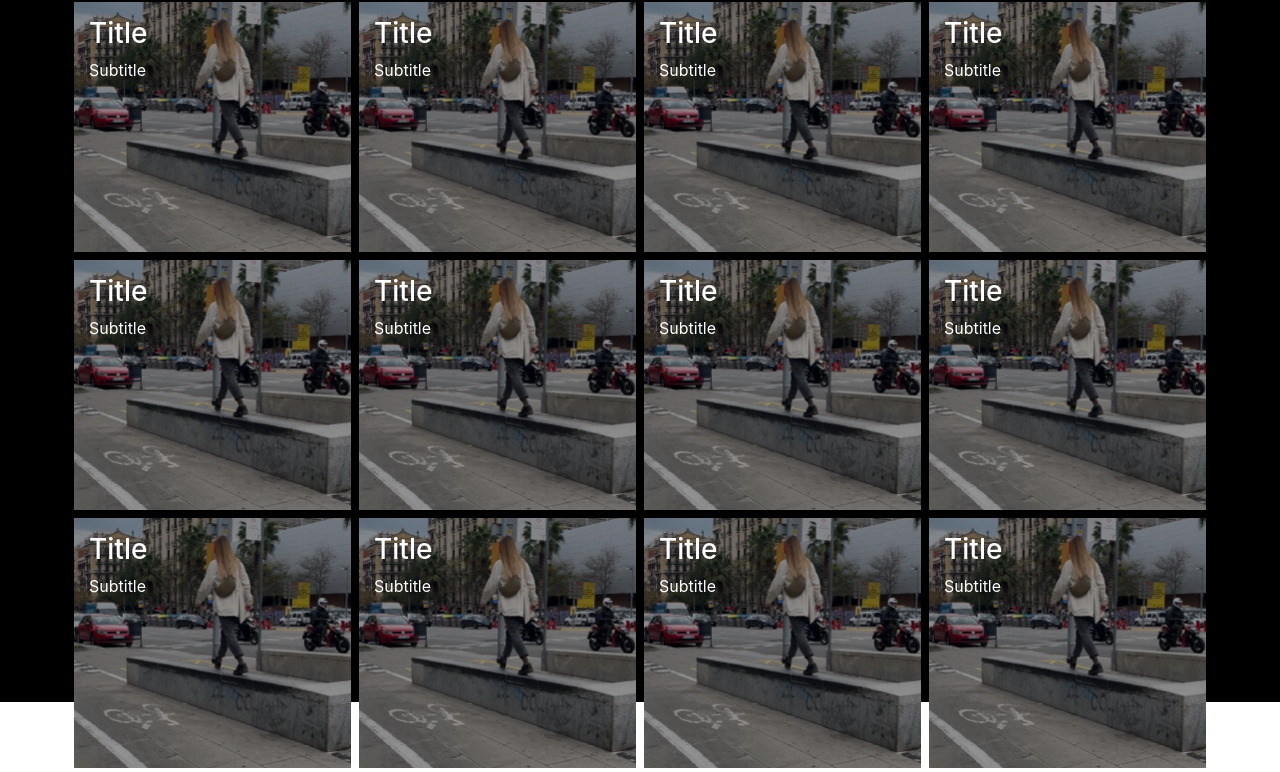
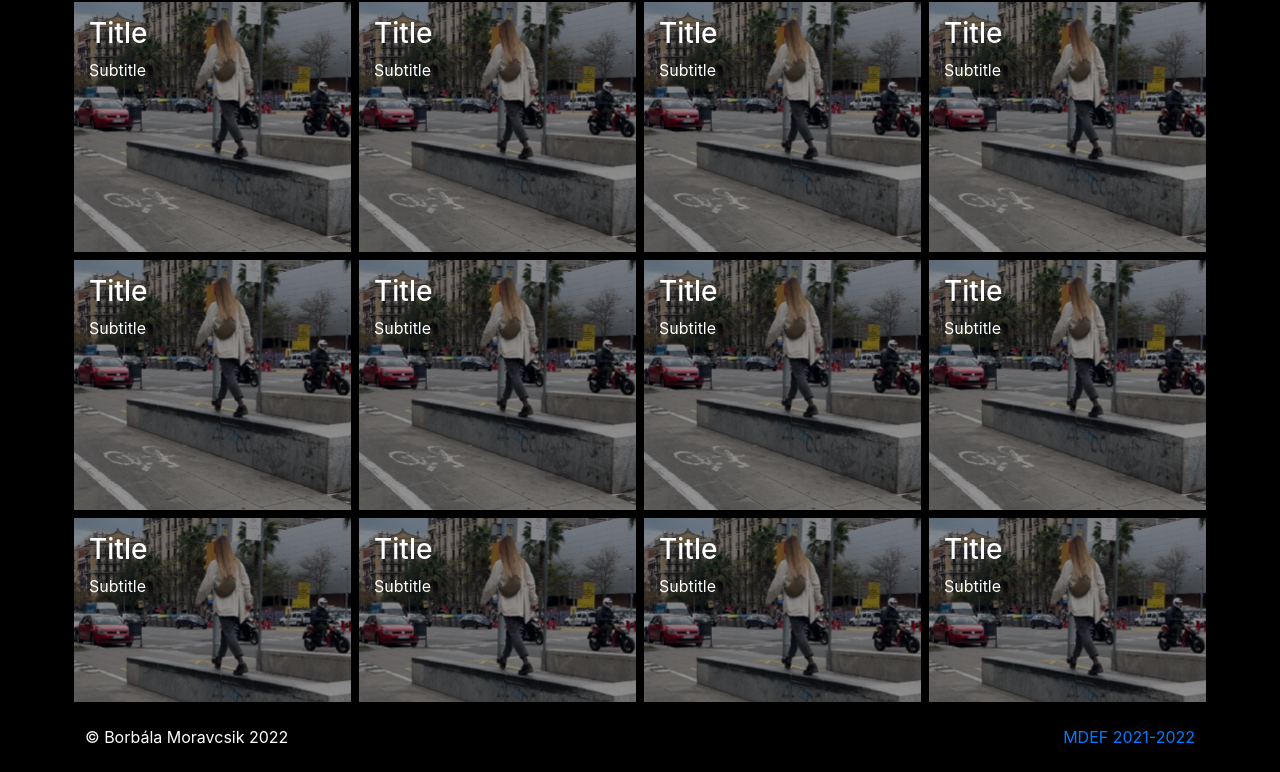
Before and after one commit to reischlago/reischlago.github.io, a plain HTML site: page index.html in a window 1280 px wide. Shown: the part 726-1498 px from the top of the page. Drawn offline with Linux system fonts and the light colour scheme.

Commit message:
update css and html

```diff
--- a/css/style.css
+++ b/css/style.css
@@ -29,6 +29,9 @@
 /*variables end*/
 
 /*CUSTOM CSS STARTS*/
+body {
+	position:relative;
+}
 /*header start*/
 .top-header {
     display: block;
@@ -285,6 +288,18 @@
     opacity: 1;
 }
 /*background end*/
+/*footer start*/
+.footer {
+    min-height: 70px;
+    display: flex;
+    align-items: center;
+    position: absolute;
+    bottom: 0;
+    left: 0;
+    width: 100%;
+    z-index: 1000;
+}
+/*footer end*/
 
 /*Responsive stuff*/
 @media (min-width: 576px) {
@@ -299,6 +314,9 @@
 	.img-box {
 		min-height: 200px;
 	}
+	.footer .right {
+		text-align: right;
+	}
 }
 
 @media (min-width: 1200px) {
--- a/index.html
+++ b/index.html
@@ -164,5 +164,13 @@
 			</div>
 		</div>
 	</div>
+	<div class="footer bg-primary color-secondary">
+		<div class="container">
+			<div class="row">
+				<div class="col-md-6 col-12 left">&copy; Borbála Moravcsik 2022</div>
+				<div class="col-md-6 col-12 right"><a href="https://iaac.net/educational-programmes/masters-programmes/master-in-design-for-emergent-futures-mdef/">MDEF 2021-2022</a></div>
+			</div>
+		</div>
+	</div>
 </body>
 </html>
```
